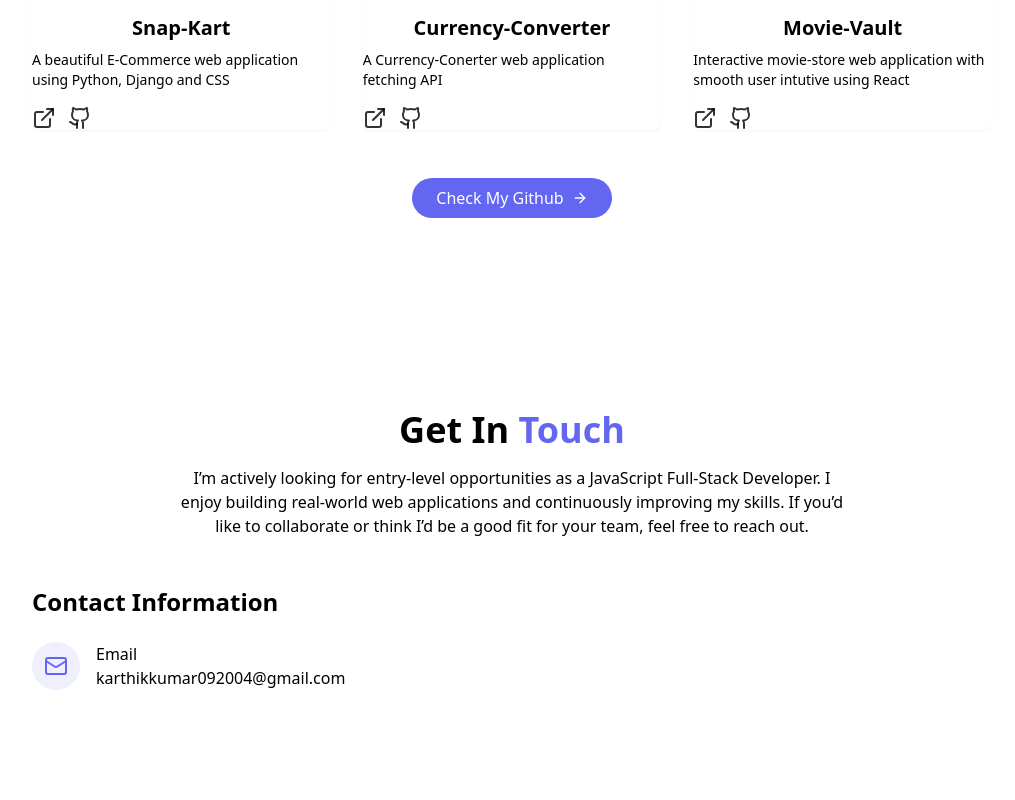
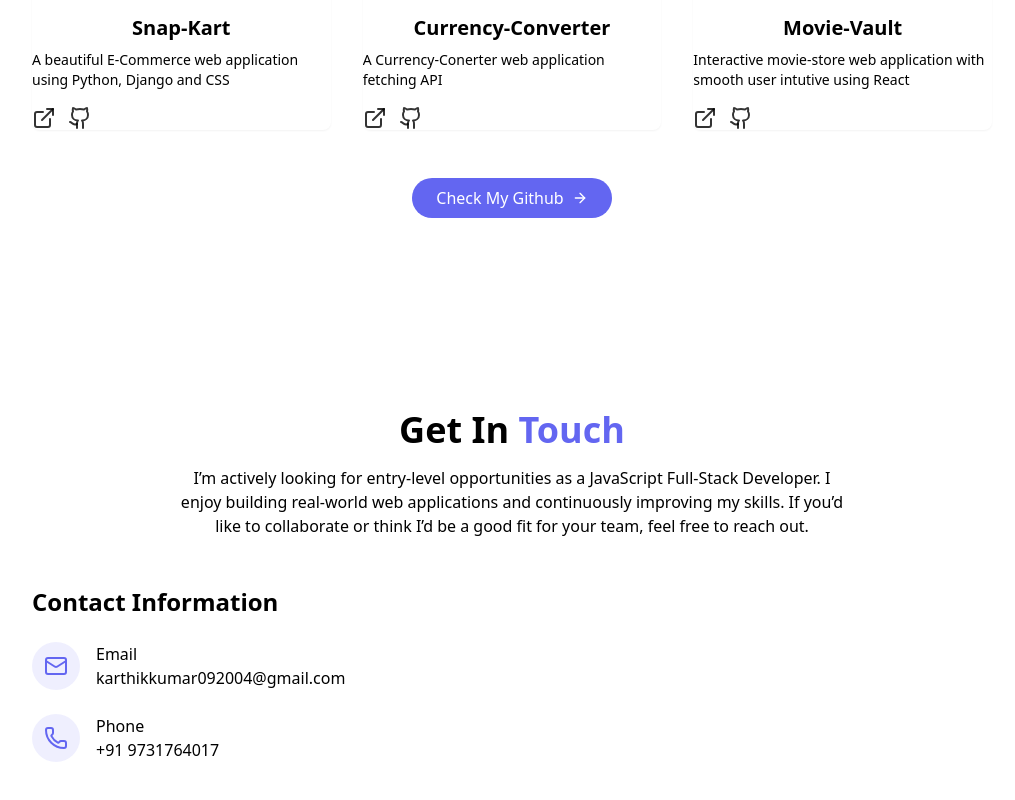
Before and after one commit to Karthik171819/Portfolio, a React (Vite) app in the folder vite-project/: page / in a window 1280 px wide. Shown: the part 2846-3646 px from the top of the page, without its empty margins (128-1143 px from the left). Built offline with nearby package versions, Linux system fonts and the light colour scheme.

Commit message:
Portfolio

```diff
--- a/vite-project/src/components/ContactSection.jsx
+++ b/vite-project/src/components/ContactSection.jsx
@@ -1,4 +1,4 @@
-import { Mail } from "lucide-react";
+import { Mail, Phone } from "lucide-react";
 
 export const ContactSection = () => {
   return (
@@ -37,6 +37,23 @@
                   </a>
                 </div>
               </div>
+
+              {/* phone info */}
+              <div className="flex items-start space-x-4">
+                <div className="p-3 rounded-full bg-accent/10">
+                  <Phone className="h-6 w-6 text-accent" />{" "}
+                </div>
+                <div>
+                  <h4 className="font-medium">
+                    Phone
+                  </h4>
+                  <a href="tel:+91 9731764017"
+                  className="text-muted-foreground hover:text-accent transition-colors">
+                    +91 9731764017
+                  </a>
+                </div>
+              </div>
+
             </div>
           </div>
         </div>
```
